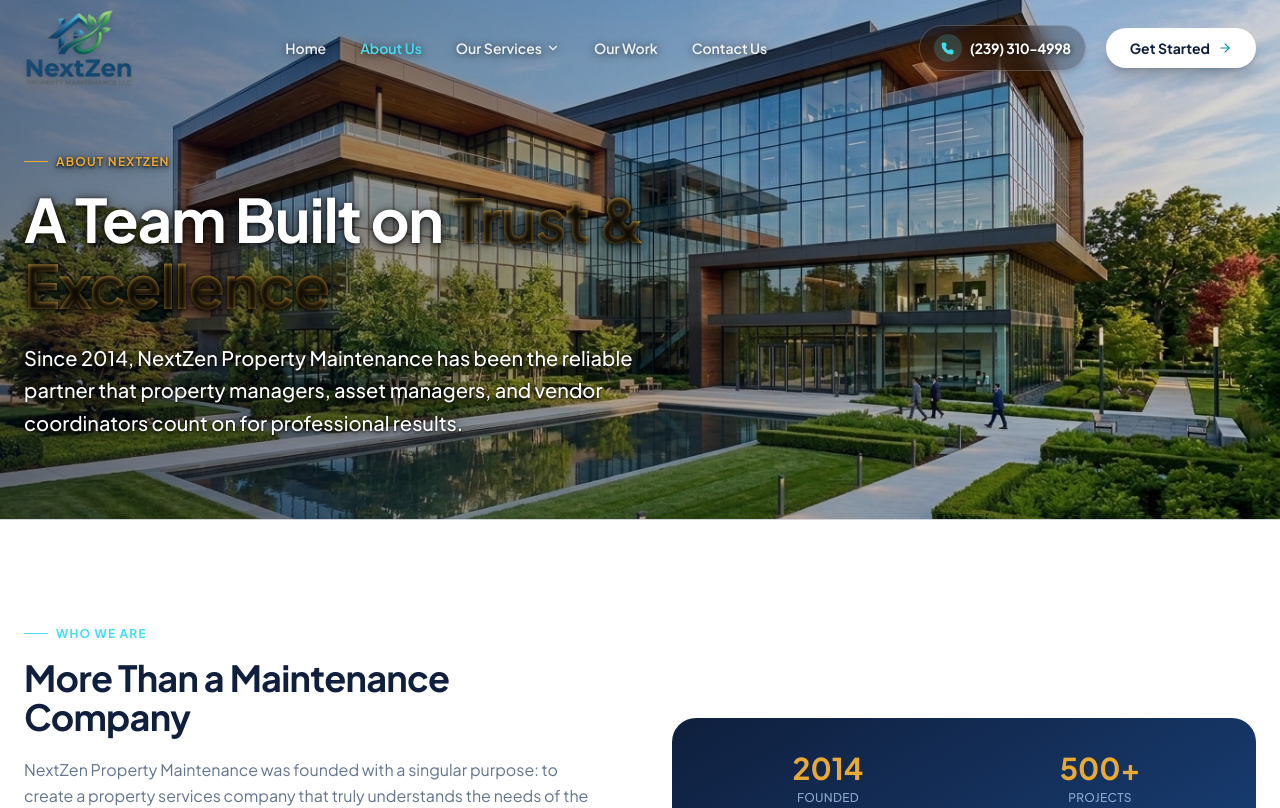
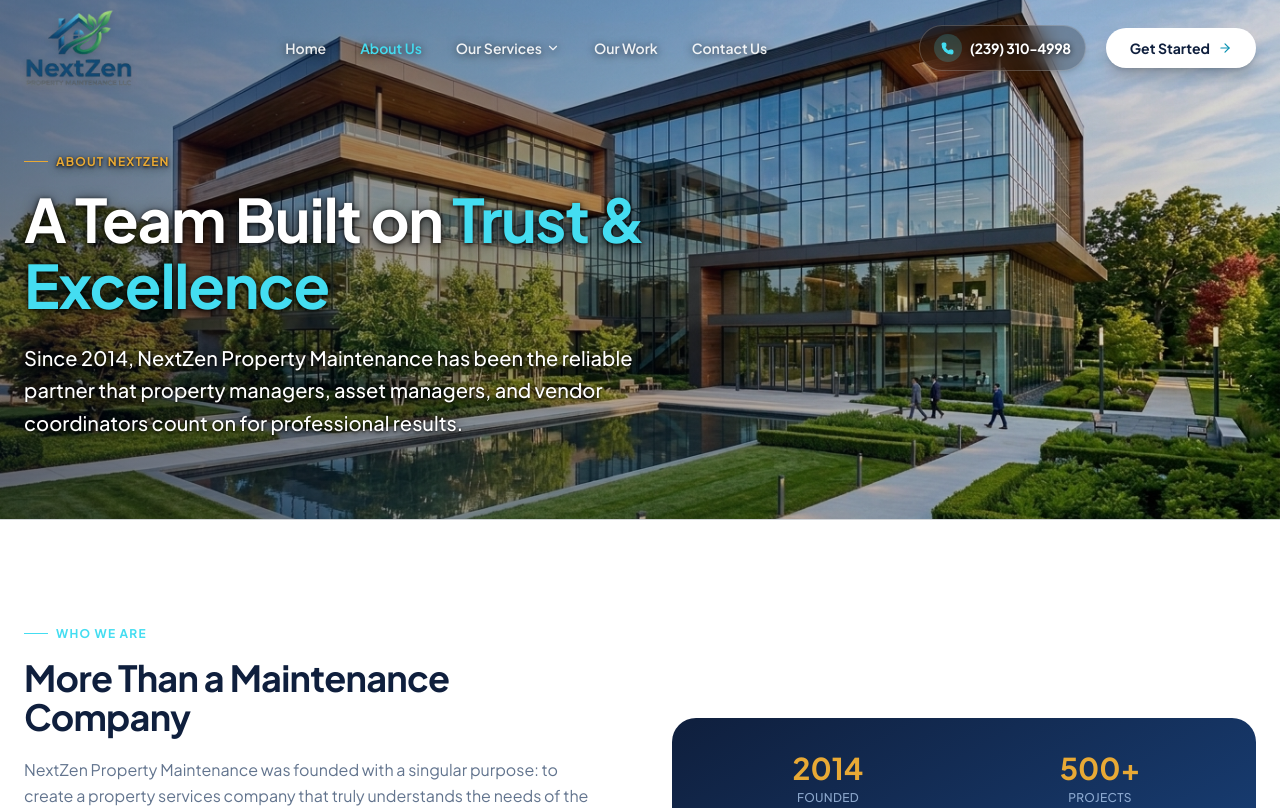
Before and after one commit to nextzenpm-bot/nextzenpm, a Next.js app: page /about in a window 1280 px wide. Shown: the top 808 px of the page. Built offline with nearby package versions, Linux system fonts and the light colour scheme.

Commit message:
Update Trust & Excellence text color to brand cyan #44DDF1 on About page banner

```diff
--- a/app/about/page.tsx
+++ b/app/about/page.tsx
@@ -52,7 +52,7 @@ export default function AboutPage() {
               style={{ textShadow: "0 3px 14px rgba(0,0,0,0.7), 0 1px 4px rgba(0,0,0,0.9)" }}
             >
               A Team Built on{" "}
-              <span className="text-gradient-gold">Trust & Excellence</span>
+              <span className="text-[#44DDF1]">Trust & Excellence</span>
             </h1>
             <p
               className="text-white text-xl leading-relaxed max-w-2xl font-medium"
```
